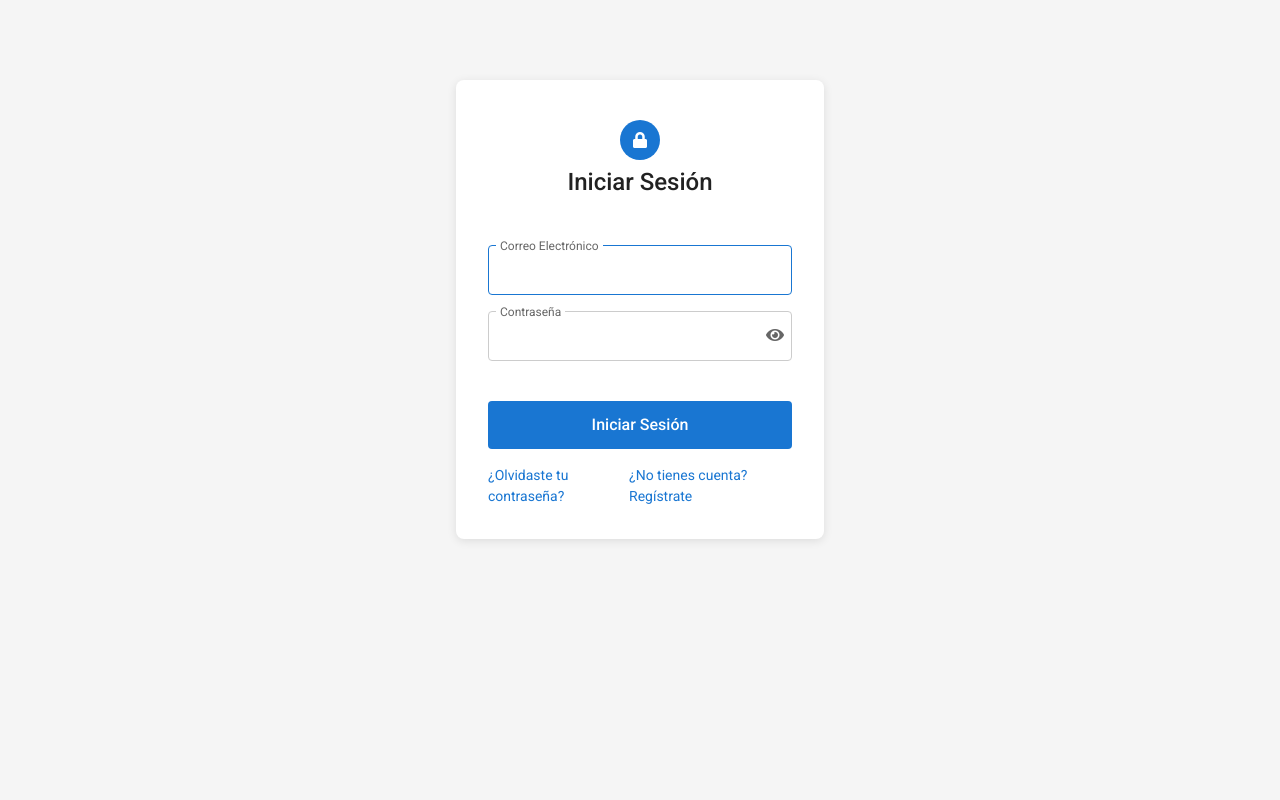
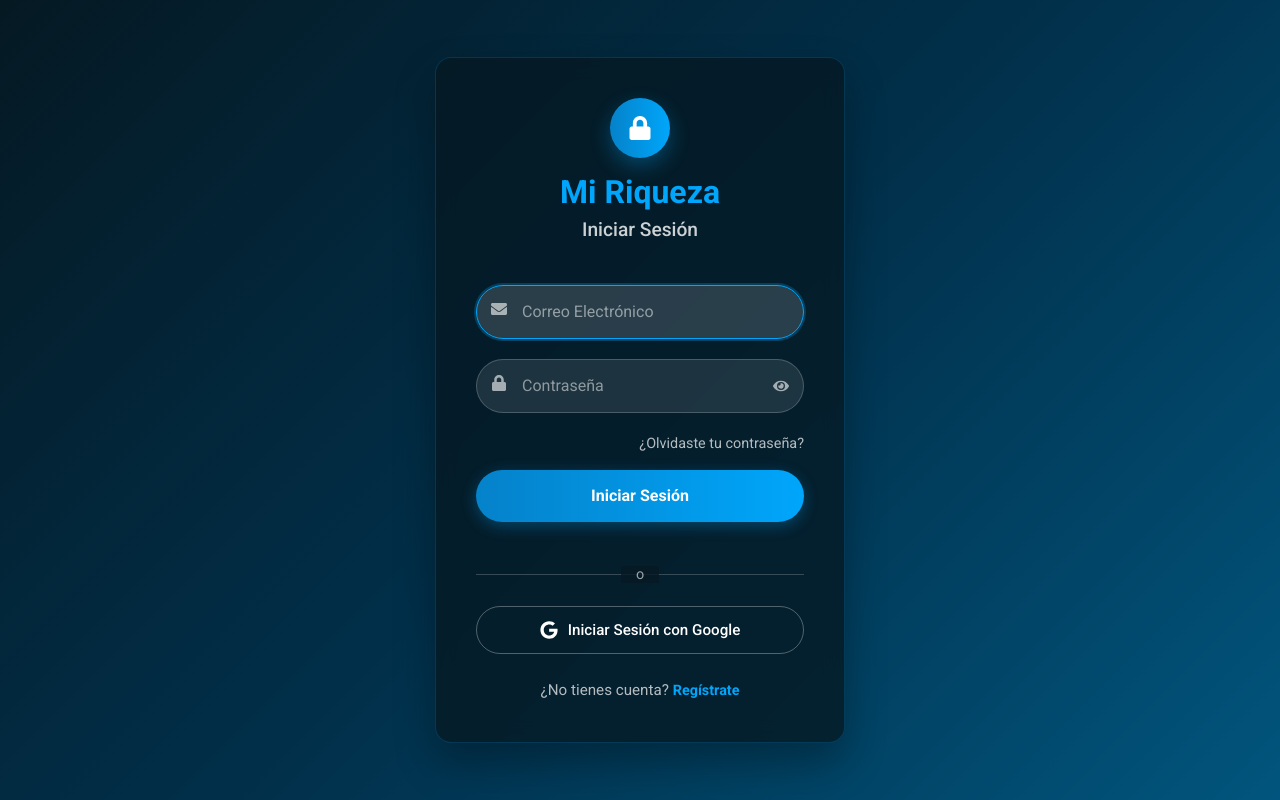
Before and after one commit to jaume768/EconomixAI, a React (Vite) app in the folder frontend/: page /login in a window 1280 px wide. Built offline with nearby package versions, Linux system fonts and the light colour scheme; no server answers.

Commit message:
millora estetica login

```diff
--- a/frontend/src/pages/Login.jsx
+++ b/frontend/src/pages/Login.jsx
@@ -2,6 +2,7 @@ import { useState } from 'react';
 import { Link, useNavigate } from 'react-router-dom';
 import { useAuth } from '../context/AuthContext';
 import { useTheme } from '../context/ThemeContext';
+import { FaGoogle, FaLock, FaEnvelope, FaEye, FaEyeSlash } from 'react-icons/fa';
 import './css/Login.css';
 
 const Login = () => {
@@ -10,7 +11,6 @@ const Login = () => {
   const [showPassword, setShowPassword] = useState(false);
   const [formErrors, setFormErrors] = useState({});
   const { login, error } = useAuth();
-  const { mode } = useTheme();
   const navigate = useNavigate();
 
   const handleLogin = async (e) => {
@@ -33,15 +33,17 @@ const Login = () => {
   };
 
   return (
-    <div className={`login-container ${mode === 'dark' ? 'dark-mode' : ''}`}>
+    <div className="login-container">
+      <div className="login-background"></div>
       <div className="login-box">
         <div className="login-paper">
-          <div className="login-avatar">
-            <i className="fas fa-lock"></i>
+          <div className="login-header">
+            <div className="login-logo-circle">
+              <FaLock />
             </div>
-          <h1 className="login-title">
-            Iniciar Sesión
-          </h1>
+            <h1 className="login-title">Mi Riqueza</h1>
+            <p className="login-subtitle">Iniciar Sesión</p>
+          </div>
 
           {error && (
             <div className="login-error">
@@ -51,29 +53,38 @@ const Login = () => {
 
           <form className="login-form" onSubmit={handleLogin} noValidate>
             <div className="login-form-group">
-              <label className="login-label" htmlFor="email">Correo Electrónico</label>
+              <div className="login-input-container">
+                <div className="login-input-icon">
+                  <FaEnvelope />
+                </div>
                 <input
                   className={`login-input ${formErrors.email ? 'error' : ''}`}
                   id="email"
                   name="email"
                   type="email"
+                  placeholder="Correo Electrónico"
                   autoComplete="email"
                   autoFocus
                   value={email}
                   onChange={(e) => setEmail(e.target.value)}
                 />
+              </div>
               {formErrors.email && (
                 <div className="login-error-text">{formErrors.email}</div>
               )}
             </div>
 
             <div className="login-form-group">
-              <label className="login-label" htmlFor="password">Contraseña</label>
+              <div className="login-input-container">
+                <div className="login-input-icon">
+                  <FaLock />
+                </div>
                 <input
                   className={`login-input ${formErrors.password ? 'error' : ''}`}
                   id="password"
                   name="password"
                   type={showPassword ? 'text' : 'password'}
+                  placeholder="Contraseña"
                   autoComplete="current-password"
                   value={password}
                   onChange={(e) => setPassword(e.target.value)}
@@ -83,11 +94,18 @@ const Login = () => {
                   className="login-password-toggle"
                   onClick={() => setShowPassword(!showPassword)}
                 >
-                <i className={`fas ${showPassword ? 'fa-eye-slash' : 'fa-eye'}`}></i>
+                  {showPassword ? <FaEyeSlash /> : <FaEye />}
                 </button>
+              </div>
               {formErrors.password && (
                 <div className="login-error-text">{formErrors.password}</div>
               )}
+            </div>
+
+            <div className="login-options">
+              <Link to="/forgot-password" className="login-link">
+                ¿Olvidaste tu contraseña?
+              </Link>
             </div>
 
             <button
@@ -97,12 +115,23 @@ const Login = () => {
               Iniciar Sesión
             </button>
 
-            <div className="login-links">
-              <Link to="/forgot-password" className="login-link">
-                ¿Olvidaste tu contraseña?
-              </Link>
-              <Link to="/register" className="login-link">
-                ¿No tienes cuenta? Regístrate
+            <div className="login-divider">
+              <span>o</span>
+            </div>
+
+            <button
+              type="button"
+              className="login-google-button"
+              onClick={() => alert('Funcionalidad en desarrollo')}
+            >
+              <FaGoogle className="google-icon" />
+              <span>Iniciar Sesión con Google</span>
+            </button>
+
+            <div className="login-signup-link">
+              <span>¿No tienes cuenta? </span>
+              <Link to="/register" className="login-link highlight">
+                Regístrate
               </Link>
             </div>
           </form>
--- a/frontend/src/pages/css/Login.css
+++ b/frontend/src/pages/css/Login.css
@@ -1,183 +1,299 @@
 /* Login.css */
 .login-container {
   width: 100%;
-  max-width: 400px;
-  margin: 0 auto;
-  padding: 16px;
+  height: 100vh;
+  display: flex;
+  justify-content: center;
+  align-items: center;
+  overflow: hidden;
+  position: relative;
+  background-color: #051923;
+}
+
+.login-background {
+  position: absolute;
+  top: 0;
+  left: 0;
+  width: 100%;
+  height: 100%;
+  background: linear-gradient(135deg, #051923 0%, #003554 50%, #006494 100%);
+  opacity: 0.8;
+  z-index: 0;
 }
 
 .login-box {
-  margin-top: 64px;
+  position: relative;
+  width: 100%;
+  max-width: 450px;
   display: flex;
   flex-direction: column;
   align-items: center;
+  z-index: 1;
+  padding: 0 20px;
 }
 
 .login-paper {
-  padding: 32px;
+  padding: 40px;
   display: flex;
   flex-direction: column;
   align-items: center;
   width: 100%;
-  border-radius: 8px;
-  background-color: #fff;
-  box-shadow: 0 2px 10px rgba(0, 0, 0, 0.1);
+  border-radius: 16px;
+  background-color: rgba(5, 25, 35, 0.8);
+  backdrop-filter: blur(10px);
+  box-shadow: 0 20px 40px rgba(0, 0, 0, 0.3);
+  border: 1px solid rgba(0, 166, 251, 0.2);
+  color: #fff;
 }
 
-.login-avatar {
-  margin: 8px;
-  width: 40px;
-  height: 40px;
-  background-color: #1976d2;
+.login-header {
+  display: flex;
+  flex-direction: column;
+  align-items: center;
+  margin-bottom: 30px;
+  width: 100%;
+}
+
+.login-logo-circle {
+  width: 60px;
+  height: 60px;
+  background: linear-gradient(to right, #0582CA, #00A6FB);
   color: white;
   border-radius: 50%;
   display: flex;
   align-items: center;
   justify-content: center;
+  font-size: 24px;
+  margin-bottom: 15px;
+  box-shadow: 0 8px 20px rgba(0, 166, 251, 0.3);
 }
 
 .login-title {
-  font-size: 1.5rem;
+  font-size: 2rem;
+  font-weight: 700;
+  margin-bottom: 5px;
+  color: #00A6FB;
+}
+
+.login-subtitle {
+  font-size: 1.2rem;
   font-weight: 500;
-  margin-bottom: 24px;
+  color: rgba(255, 255, 255, 0.8);
+  margin-bottom: 10px;
 }
 
 .login-error {
   width: 100%;
-  margin-bottom: 16px;
-  padding: 8px 16px;
-  color: #f44336;
-  background-color: #fdeded;
-  border-radius: 4px;
-  border: 1px solid #f44336;
+  margin-bottom: 20px;
+  padding: 12px 16px;
+  color: #fff;
+  background-color: rgba(244, 67, 54, 0.2);
+  border-radius: 8px;
+  border: 1px solid rgba(244, 67, 54, 0.4);
+  font-size: 0.9rem;
 }
 
 .login-form {
-  margin-top: 8px;
   width: 100%;
 }
 
 .login-form-group {
-  margin: 16px 0;
+  margin: 0 0 20px 0;
   position: relative;
+}
+
+.login-input-container {
+  position: relative;
+  display: flex;
+  align-items: center;
+}
+
+.login-input-icon {
+  position: absolute;
+  left: 15px;
+  color: rgba(255, 255, 255, 0.6);
+  font-size: 16px;
 }
 
 .login-input {
   width: 100%;
-  padding: 12px;
-  border: 1px solid #ccc;
-  border-radius: 4px;
+  padding: 14px 14px 14px 45px;
+  background-color: rgba(255, 255, 255, 0.1);
+  border: 1px solid rgba(255, 255, 255, 0.2);
+  border-radius: 30px;
   font-size: 1rem;
-  transition: border-color 0.2s;
+  color: #fff;
+  transition: all 0.3s ease;
 }
 
 .login-input:focus {
   outline: none;
-  border-color: #1976d2;
+  border-color: #00A6FB;
+  background-color: rgba(255, 255, 255, 0.15);
+  box-shadow: 0 0 0 2px rgba(0, 166, 251, 0.25);
 }
 
 .login-input.error {
-  border-color: #f44336;
+  border-color: rgba(244, 67, 54, 0.6);
 }
 
-.login-label {
-  position: absolute;
-  top: -8px;
-  left: 8px;
-  padding: 0 4px;
-  font-size: 0.75rem;
-  background-color: #fff;
-  color: #666;
+/* Eliminando el label flotante ya que ahora usamos placeholder */
+.login-input::placeholder {
+  color: rgba(255, 255, 255, 0.5);
 }
 
 .login-error-text {
-  color: #f44336;
-  font-size: 0.75rem;
-  margin-top: 4px;
-  margin-left: 12px;
+  color: #ff7875;
+  font-size: 0.8rem;
+  margin-top: 6px;
+  margin-left: 15px;
 }
 
 .login-password-toggle {
   position: absolute;
-  right: 8px;
+  right: 15px;
   top: 50%;
   transform: translateY(-50%);
   background: none;
   border: none;
   cursor: pointer;
-  color: #666;
+  color: rgba(255, 255, 255, 0.6);
+  font-size: 16px;
+  display: flex;
+  align-items: center;
+  justify-content: center;
+  transition: color 0.3s ease;
+}
+
+.login-password-toggle:hover {
+  color: #00A6FB;
 }
 
 .login-submit-button {
   width: 100%;
-  padding: 12px;
-  margin-top: 24px;
-  margin-bottom: 16px;
-  background-color: #1976d2;
+  padding: 14px;
+  margin-top: 10px;
+  margin-bottom: 20px;
+  background: linear-gradient(to right, #0582CA, #00A6FB);
   color: white;
   border: none;
-  border-radius: 4px;
+  border-radius: 30px;
   font-size: 1rem;
-  font-weight: 500;
+  font-weight: 600;
   cursor: pointer;
-  transition: background-color 0.2s;
+  transition: all 0.3s ease;
+  box-shadow: 0 4px 15px rgba(0, 166, 251, 0.3);
 }
 
 .login-submit-button:hover {
-  background-color: #1565c0;
+  background: linear-gradient(to right, #006494, #0582CA);
+  transform: translateY(-2px);
+  box-shadow: 0 6px 20px rgba(0, 166, 251, 0.4);
 }
 
-.login-links {
+.login-options {
   display: flex;
-  justify-content: space-between;
+  justify-content: flex-end;
+  width: 100%;
+  margin-bottom: 5px;
+}
+
+.login-divider {
+  position: relative;
+  text-align: center;
+  margin: 20px 0;
   width: 100%;
 }
 
+.login-divider::before {
+  content: '';
+  position: absolute;
+  top: 50%;
+  left: 0;
+  right: 0;
+  height: 1px;
+  background-color: rgba(255, 255, 255, 0.2);
+}
+
+.login-divider span {
+  position: relative;
+  background-color: rgba(5, 25, 35, 0.8);
+  padding: 0 15px;
+  color: rgba(255, 255, 255, 0.6);
+  font-size: 0.9rem;
+}
+
+.login-google-button {
+  width: 100%;
+  padding: 12px;
+  display: flex;
+  align-items: center;
+  justify-content: center;
+  gap: 10px;
+  background-color: transparent;
+  color: #fff;
+  border: 1px solid rgba(255, 255, 255, 0.3);
+  border-radius: 30px;
+  font-size: 0.95rem;
+  font-weight: 500;
+  cursor: pointer;
+  transition: all 0.3s ease;
+}
+
+.login-google-button:hover {
+  background-color: rgba(255, 255, 255, 0.1);
+  border-color: rgba(255, 255, 255, 0.4);
+}
+
+.google-icon {
+  color: #fff;
+  font-size: 18px;
+}
+
+.login-signup-link {
+  margin-top: 25px;
+  text-align: center;
+  color: rgba(255, 255, 255, 0.7);
+  font-size: 0.95rem;
+}
+
 .login-link {
-  color: #1976d2;
+  color: rgba(255, 255, 255, 0.7);
   text-decoration: none;
-  font-size: 0.875rem;
+  font-size: 0.9rem;
+  transition: color 0.3s ease;
 }
 
 .login-link:hover {
+  color: #00A6FB;
+}
+
+.login-link.highlight {
+  color: #00A6FB;
+  font-weight: 600;
+}
+
+.login-link.highlight:hover {
   text-decoration: underline;
 }
 
-/* Dark mode */
-.dark-mode .login-paper {
-  background-color: #333;
-  color: #fff;
+/* Responsive Styles */
+@media (max-width: 768px) {
+  .login-paper {
+    padding: 30px 20px;
   }
 
-.dark-mode .login-label {
-  background-color: #333;
-  color: #ccc;
+  .login-title {
+    font-size: 1.8rem;
   }
 
-.dark-mode .login-input {
-  background-color: #444;
-  color: #fff;
-  border-color: #555;
+  .login-subtitle {
+    font-size: 1.1rem;
   }
 
-.dark-mode .login-input:focus {
-  border-color: #90caf9;
+  .login-logo-circle {
+    width: 50px;
+    height: 50px;
+    font-size: 20px;
   }
-
-.dark-mode .login-submit-button {
-  background-color: #1976d2;
 }
-
-.dark-mode .login-submit-button:hover {
-  background-color: #2196f3;
-}
-
-.dark-mode .login-link {
-  color: #90caf9;
-}
-
-.dark-mode .login-error {
-  background-color: #4a1e1d;
-  color: #f8d7d7;
-  border-color: #b71c1c;
-}
```
Lines whose indentation alone changed are shown as unchanged.
